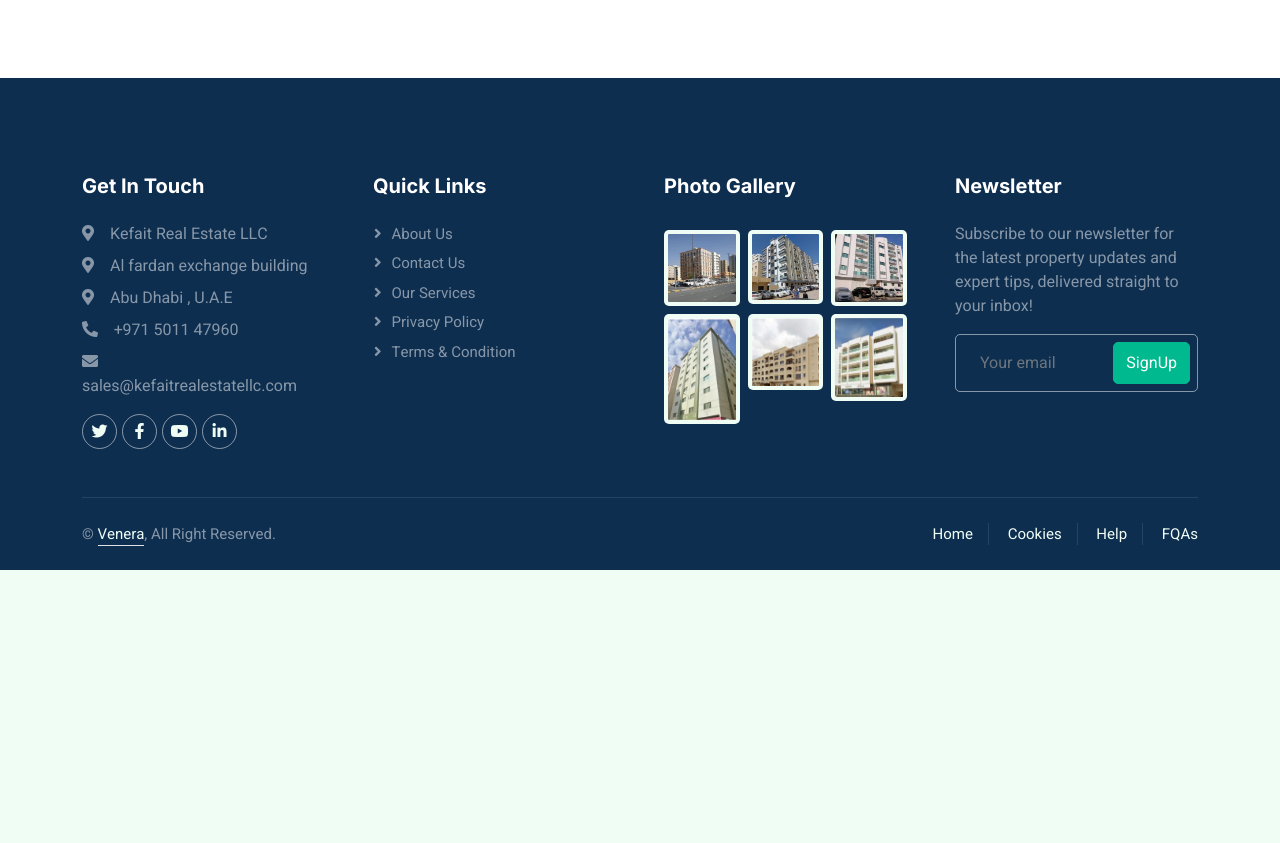
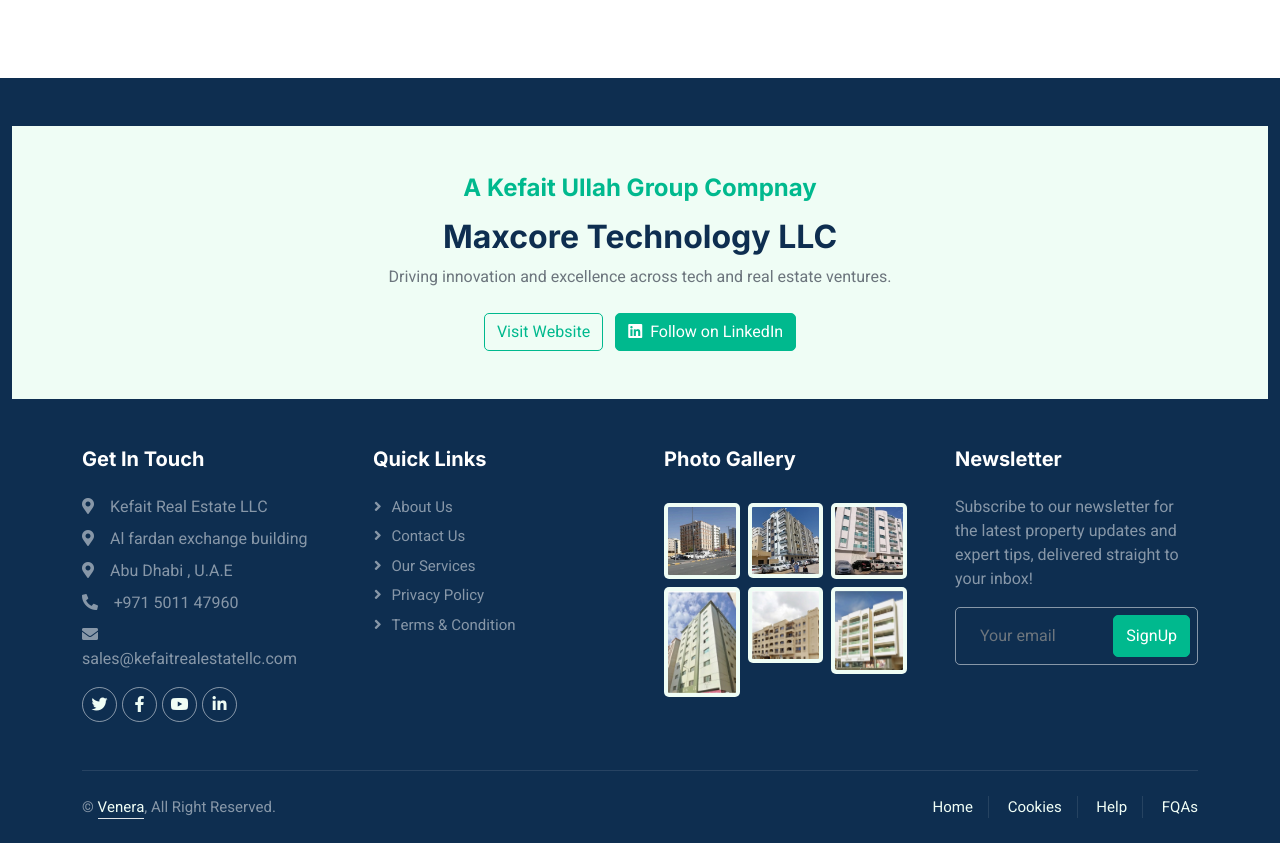
Before and after one commit to amalnadhv/maxrealestate, a plain HTML site: page vision.html in a window 1280 px wide. Shown: the part 1920-2763 px from the top of the page. Before the commit the page ends 2490 px from the top, so only its background shows below. Drawn offline with nearby package versions, Linux system fonts and the light colour scheme.

Commit message:
Update vision.html

```diff
--- a/vision.html
+++ b/vision.html
@@ -188,6 +188,22 @@
 
          <!-- Footer Start -->
          <div class="container-fluid bg-dark text-white-50 footer pt-5 mt-5 wow fadeIn" data-wow-delay="0.1s">
+                 <section class="bg-light py-5 wow fadeIn" data-wow-delay="0.1s">
+                <div class="container text-center">
+                    <h4 class="mb-3 text-primary">A Kefait Ullah Group Compnay</h4>
+                    <h2 class="fw-bold">Maxcore Technology LLC</h2>
+                    <p class="text-muted mb-4">
+                        Driving innovation and excellence across tech and real estate ventures.
+                    </p>
+                    <a href="https://maxcoretechnology.github.io/max/" class="btn btn-outline-primary me-2" target="_blank">
+                        Visit Website
+                    </a>
+                    <a href="https://www.linkedin.com/company/maxcoretechnology/?viewAsMember=true" class="btn btn-primary" target="_blank">
+                        <i class="fab fa-linkedin me-1"></i> Follow on LinkedIn
+                    </a>
+                </div>
+            </section>
+            <!-- Maxcore Technology LLC Section End -->
             <div class="container py-5">
                 <div class="row g-5">
                     <div class="col-lg-3 col-md-6">
```
